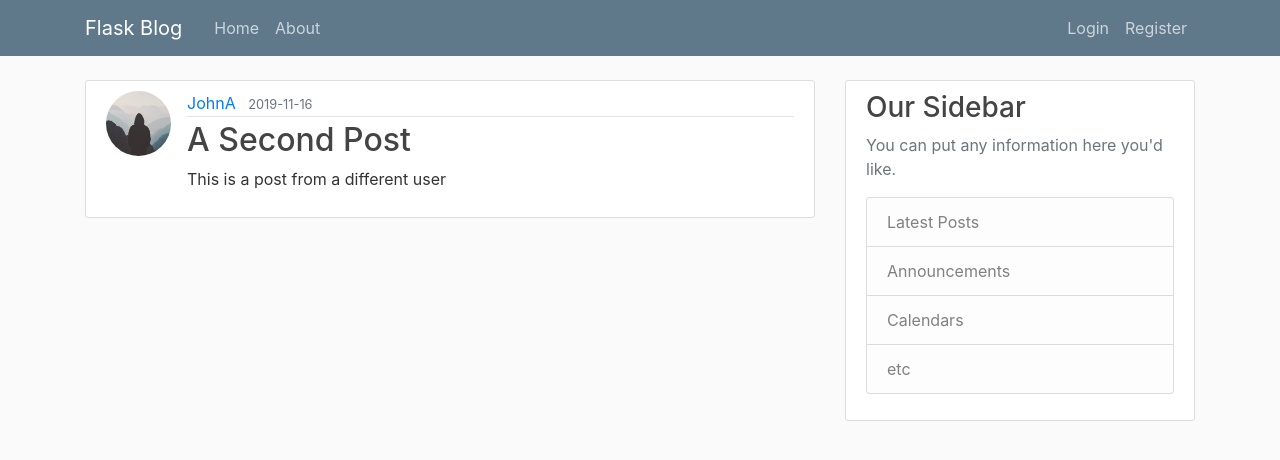
After one commit to yadavAk/Flask_Blog, a Flask app: page /post/2 in a window 1280 px wide. The commit adds this page. Shown: the top 460 px of the page. Run offline with Flask 2, Linux system fonts and the light colour scheme; data comes from the database, SQL or seed files in the repository; both versions use the stored data as it was after the commit; some libraries are stand-ins or nearby versions.

Commit message:
Post Create, Update, and Delete done

```diff
--- a/flaskblog/routes.py
+++ b/flaskblog/routes.py
@@ -1,31 +1,17 @@
 import os
 import secrets
 from PIL import Image
-from flask import render_template, url_for, flash, redirect, request
+from flask import render_template, url_for, flash, redirect, request, abort
 from flaskblog import app, db, bcrypt
-from flaskblog.forms import RegistrationForm, LoginForm, UpdateAccountForm
+from flaskblog.forms import RegistrationForm, LoginForm, UpdateAccountForm, PostForm
 from flaskblog.models import User, Post
 from flask_login import login_user, current_user, logout_user, login_required
-
-posts = [
-    {
-        "author": "Sharu Char",
-        "title": "Blog Post one",
-        "content": "First post content",
-        "date_posted": "May 20, 2020",
-    },
-    {
-        "author": "Jane Doe",
-        "title": "Blog Post two",
-        "content": "Second post content",
-        "date_posted": "May 21, 2020",
-    },
-]
 
 
 @app.route("/")
 @app.route("/home")
 def home():
+    posts = Post.query.all()
     return render_template("home.html", posts=posts)
 
 
@@ -104,3 +90,52 @@ def account():
     image_file = url_for('static', filename='profile_pics/' + current_user.image_file)
     return render_template('account.html', title='Account',
                             image_file=image_file, form=form)
+
+
+@app.route("/post/new", methods=['GET', 'POST'])
+@login_required
+def new_post():
+    form = PostForm()
+    if form.validate_on_submit():
+        post = Post(title=form.title.data, content=form.content.data, author=current_user)
+        db.session.add(post)
+        db.session.commit()
+        flash('Your post has been created!', 'success')
+        return redirect(url_for('home'))
+    return render_template('create_post.html', title='New Post',
+                            form=form, legend='New Post')
+
+@app.route("/post/<int:post_id>")
+def post(post_id):
+    post = Post.query.get_or_404(post_id)
+    return render_template('post.html', title=post.title, post=post)
+
+@app.route("/post/<int:post_id>/update", methods=['GET', 'POST'])
+@login_required
+def update_post(post_id):
+    post = Post.query.get_or_404(post_id)
+    if post.author != current_user:
+        abort(403) # 403 means forbidden route
+    form = PostForm()
+    if form.validate_on_submit():
+        post.title = form.title.data
+        post.content = form.content.data
+        db.session.commit()
+        flash('Your post has been updated!', 'success')
+        return redirect(url_for('post', post_id=post.id))
+    elif request.method == 'GET':
+        form.title.data = post.title
+        form.content.data = post.content
+    return render_template('create_post.html', title='Update Post',
+                            form=form, legend='Update Post')
+
+@app.route("/post/<int:post_id>/delete", methods=['POST'])
+@login_required
+def delete_post(post_id):
+    post = Post.query.get_or_404(post_id)
+    if post.author != current_user:
+        abort(403) # 403 means forbidden route
+    db.session.delete(post)
+    db.session.commit()
+    flash('Your post has been deleted!', 'success')
+    return redirect(url_for('home'))
--- a/flaskblog/templates/layout.html
+++ b/flaskblog/templates/layout.html
@@ -36,11 +36,12 @@
                     <!-- Navbar Right Side -->
                     <div class="navbar-nav">
                         {% if current_user.is_authenticated %}
-                        <a class="nav-item nav-link" href="{{ url_for('account') }}">Account</a>
-                        <a class="nav-item nav-link" href="{{ url_for('logout') }}">Logout</a>
+                            <a class="nav-item nav-link" href="{{ url_for('new_post') }}">New Post</a>
+                            <a class="nav-item nav-link" href="{{ url_for('account') }}">Account</a>
+                            <a class="nav-item nav-link" href="{{ url_for('logout') }}">Logout</a>
                         {% else %}
-                        <a class="nav-item nav-link" href="{{ url_for('login') }}">Login</a>
-                        <a class="nav-item nav-link" href="{{ url_for('register') }}">Register</a>
+                            <a class="nav-item nav-link" href="{{ url_for('login') }}">Login</a>
+                            <a class="nav-item nav-link" href="{{ url_for('register') }}">Register</a>
                         {% endif %}
                     </div>
                 </div>
--- /dev/null
+++ b/flaskblog/templates/post.html
@@ -0,0 +1,42 @@
+{% extends "layout.html" %}
+{% block content %}
+<article class="media content-section">
+    <img class="rounded-circle article-img" src="{{ url_for('static', filename='profile_pics/' + post.author.image_file) }}">
+    <div class="media-body">
+        <div class="article-metadata">
+            <a class="mr-2" href="#">{{ post.author.username }}</a>
+            <small class="text-muted">{{ post.date_posted.strftime('%Y-%m-%d') }}</small>
+            {% if post.author == current_user %}
+                <div>
+                    <a class="btn btn-secondary btn-sm mt-1 mb-1" href="{{ url_for('update_post', post_id=post.id) }}">Update</a>
+                    <button type="button" class="btn btn-danger btn-sm m-1" data-toggle="modal" data-target="#deleteModal">Delete</button>
+                </div>
+            {% endif %}
+        </div>
+        <h2 class="article-title">{{ post.title }}</a></h2>
+        <p class="article-content">{{ post.content }}</p>
+    </div>
+</article>
+<!-- Modal -->
+<div class="modal fade" id="deleteModal" tabindex="-1" role="dialog" aria-labelledby="deleteModalLabel" aria-hidden="true">
+    <div class="modal-dialog" role="document">
+        <div class="modal-content">
+        <div class="modal-header">
+            <h5 class="modal-title" id="deleteModal">Delete Post</h5>
+            <button type="button" class="close" data-dismiss="modal" aria-label="Close">
+            <span aria-hidden="true">&times;</span>
+            </button>
+        </div>
+        <div class="modal-body">
+            Are you sure ?
+        </div>
+        <div class="modal-footer">
+            <button type="button" class="btn btn-secondary" data-dismiss="modal">Close</button>
+            <form action="{{ url_for('delete_post', post_id=post.id) }}" method="POST">
+                <input class="btn btn-danger" type="submit" value="Delete">
+            </form>
+        </div>
+        </div>
+    </div>
+</div>
+{% endblock content %}
```
Also changed, not shown: flaskblog/forms.py (+7 -1 lines), flaskblog/templates/create_post.html (+40 -0 lines), flaskblog/templates/home.html (+4 -3 lines), flaskblog/site.db.
